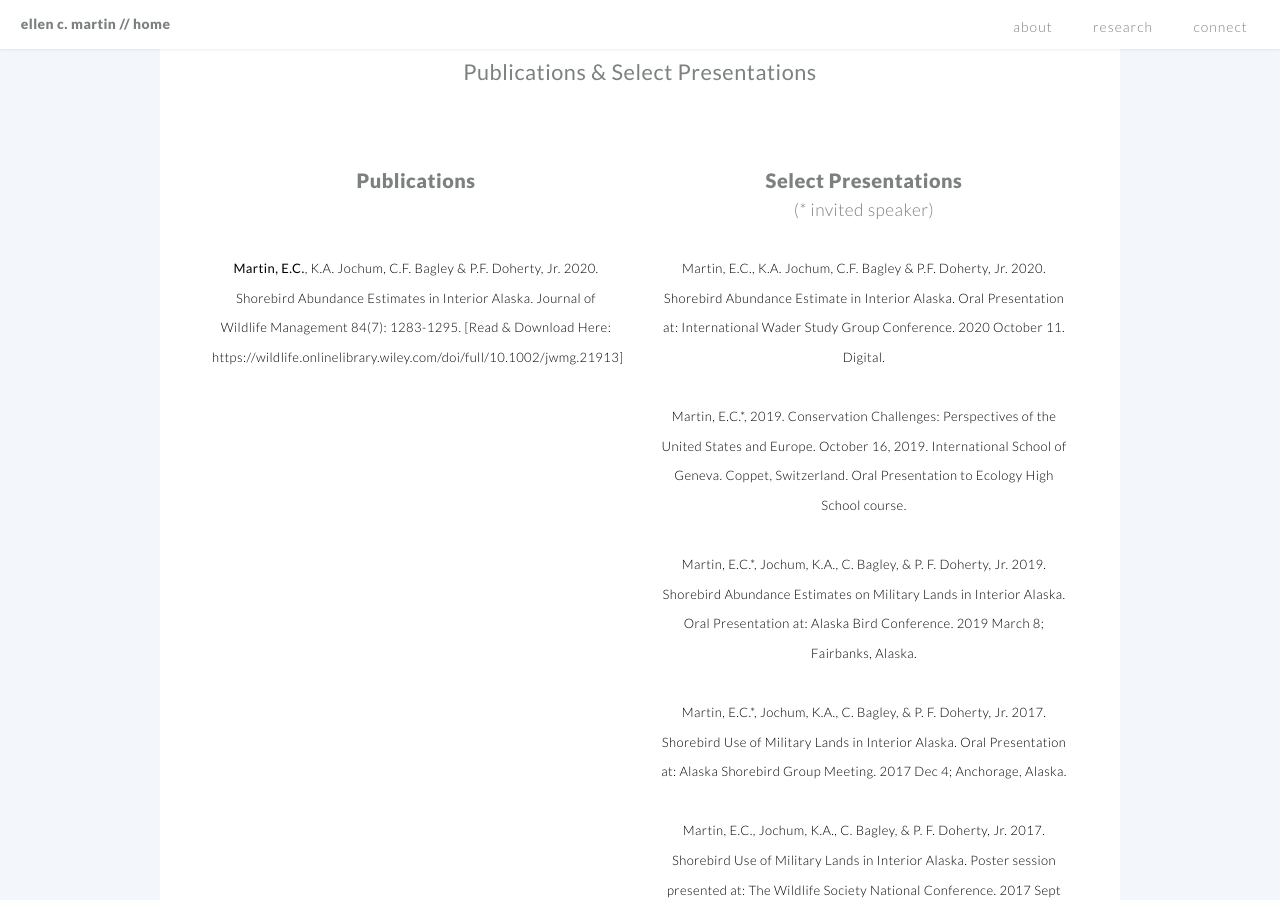
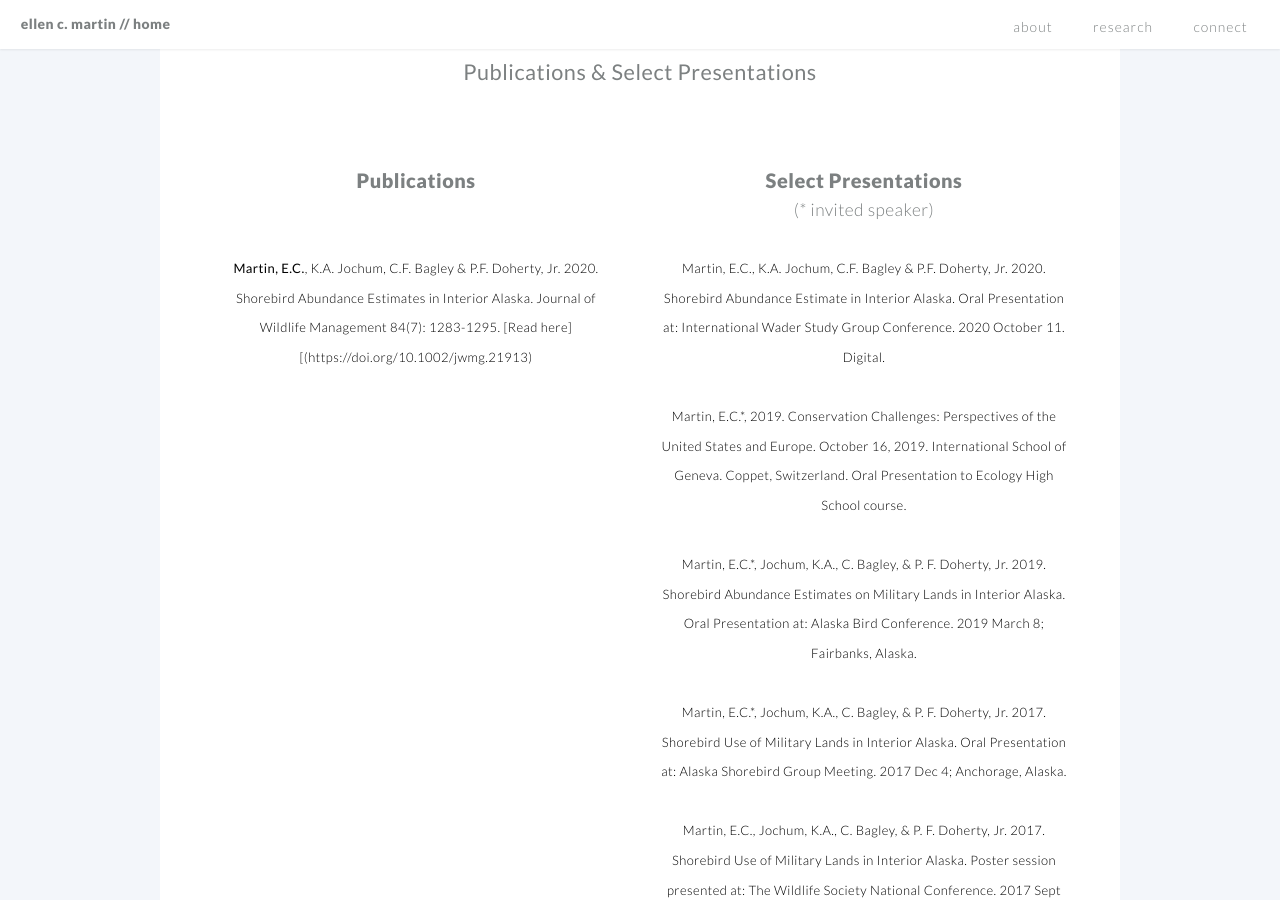
Before and after one commit to EllenCMartin/EllenCMartin.github.io, a Jekyll site: the page built from index.md, in a window 1280 px wide and 900 px high, scrolled down 2144 px. Built offline with Jekyll 4.4.1, drawn with Linux system fonts in a browser that asks for light colours.

Commit message:
Update publications.html

```diff
--- a/_includes/publications.html
+++ b/_includes/publications.html
@@ -4,6 +4,6 @@
 
 
           <b>Martin, E.C.</b>, K.A. Jochum, C.F. Bagley & P.F. Doherty, Jr. 2020. Shorebird Abundance Estimates in Interior Alaska.
-                      Journal of Wildlife Management 84(7): 1283-1295. [Read & Download Here: https://wildlife.onlinelibrary.wiley.com/doi/full/10.1002/jwmg.21913]
+                      Journal of Wildlife Management 84(7): 1283-1295. [Read here][(https://doi.org/10.1002/jwmg.21913)
 
 </p>
```
